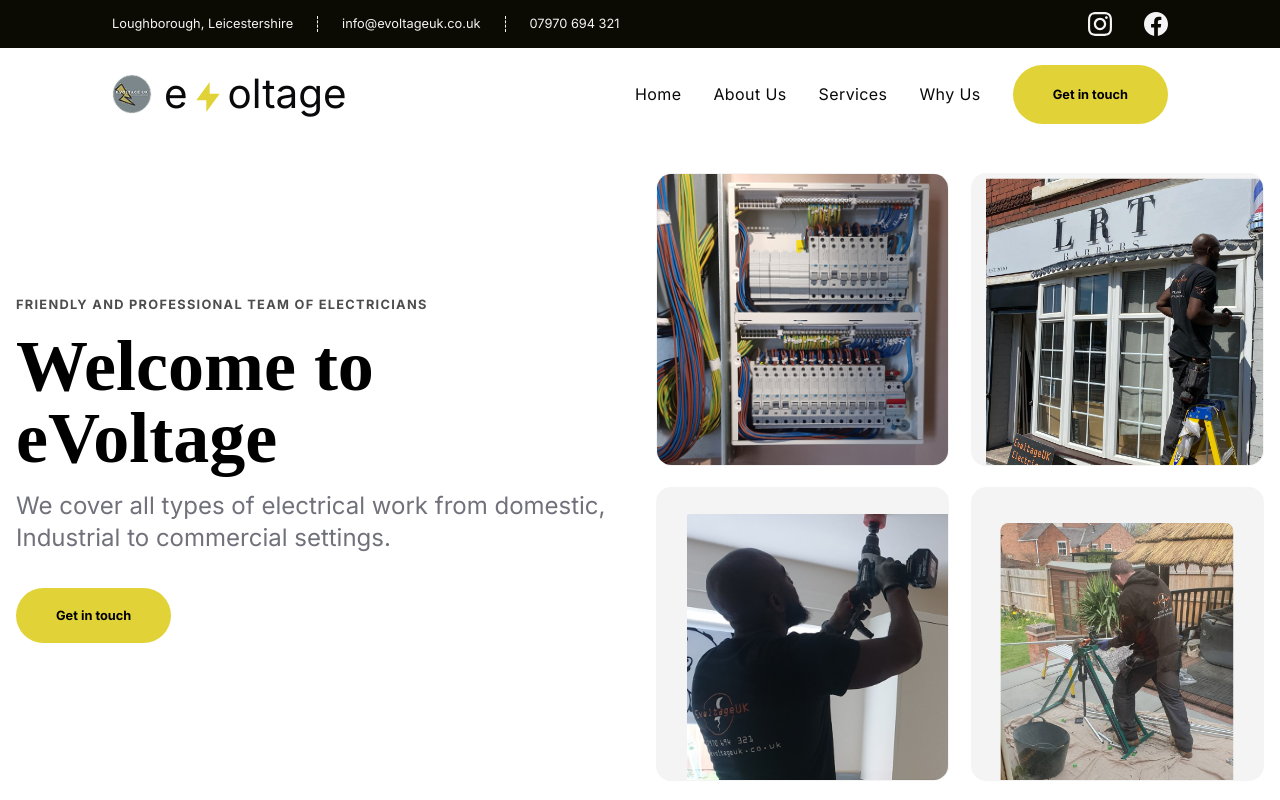
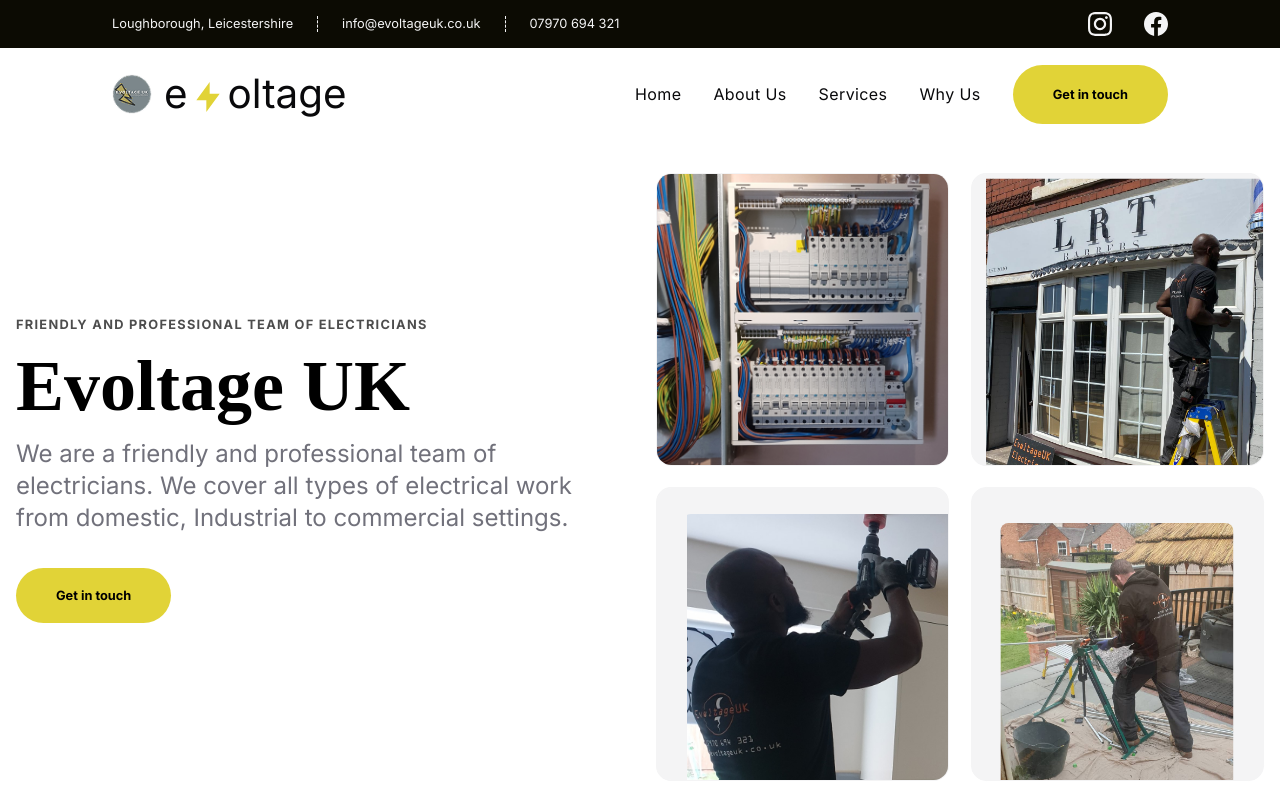
Before and after one commit to hightowerr/evoltage, a Next.js app: page / in a window 1280 px wide. Shown: the top 800 px of the page. Built offline with nearby package versions, Linux system fonts and the light colour scheme; a web font is replaced by a local one.

Commit message:
feat: Update Hero2 component text for branding consistency and replace image in WhyChooseUs component for improved visual representation

```diff
--- a/app/components/Hero2.tsx
+++ b/app/components/Hero2.tsx
@@ -16,8 +16,8 @@ interface Hero151Props {
 
 const Hero151 = ({
   top_heading = "Friendly and professional team of electricians",
-  heading = "Welcome to eVoltage",
-  description = "We cover all types of electrical work from domestic, Industrial to commercial settings.",
+  heading = "Evoltage UK",
+  description = "We are a friendly and professional team of electricians. We cover all types of electrical work from domestic, Industrial to commercial settings.",
   images = {
     first: "/images/home_img.jpg",
     second: "/images/Barbers.jpg",
--- a/app/components/WhyChooseUs.tsx
+++ b/app/components/WhyChooseUs.tsx
@@ -61,10 +61,10 @@ export default function WhyChooseUs() {
         {/* Content Row */}
         <div className="grid grid-cols-1 lg:grid-cols-12 gap-12 items-start">
           {/* Image Column */}
-          <div className="lg:col-span-4 order-2 lg:order-1">
+          <div className="hidden lg:block lg:col-span-4 order-2 lg:order-1">
             <div className="rounded-2xl overflow-hidden aspect-[3/4]">
               <Image
-                src="/images/electrician-technician.png"
+                src="/images/Group_image_inspyrenet.png"
                 alt="Professional Electrician"
                 width={400}
                 height={600}
```
Also changed, not shown: public/images/Group_image_inspyrenet.png (added).
